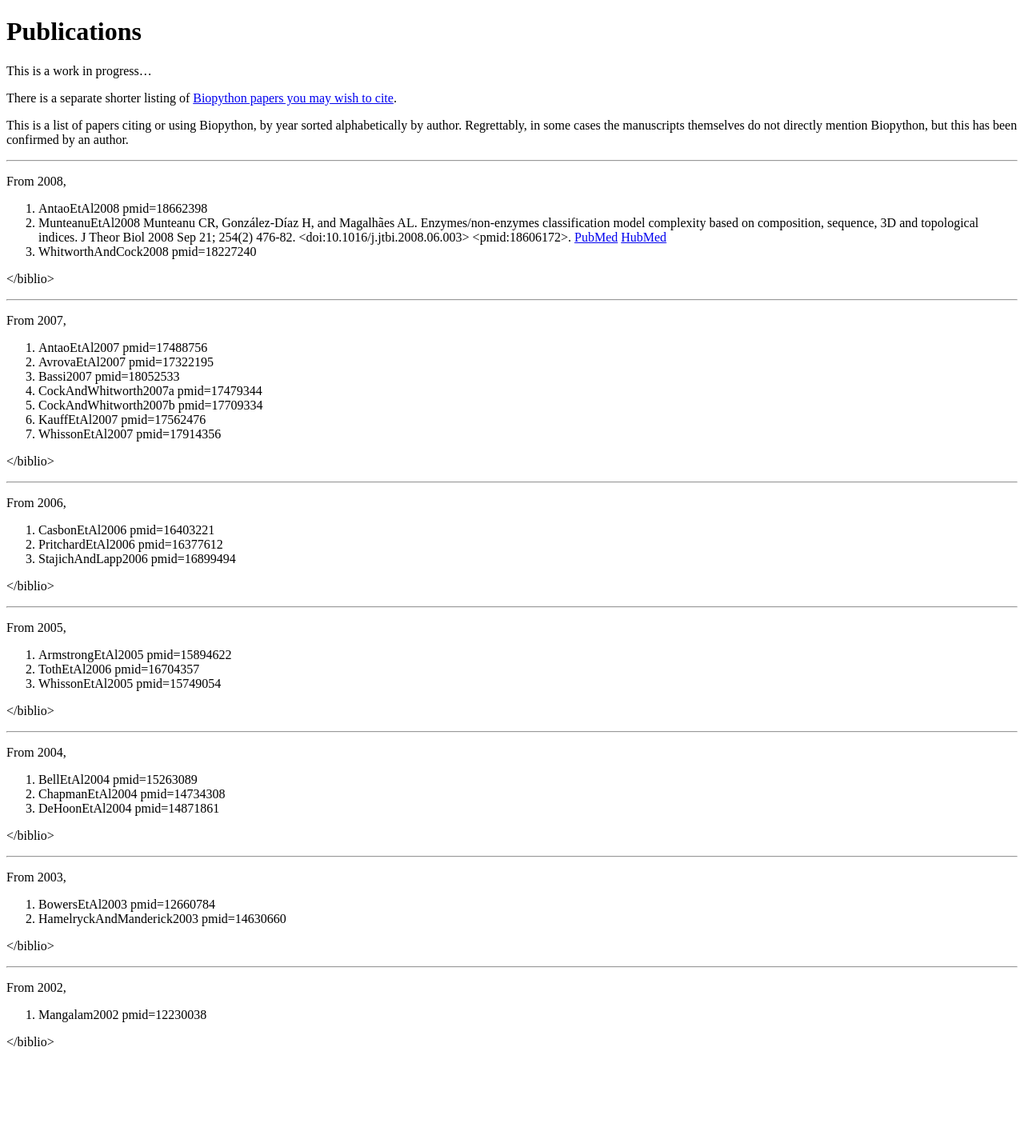
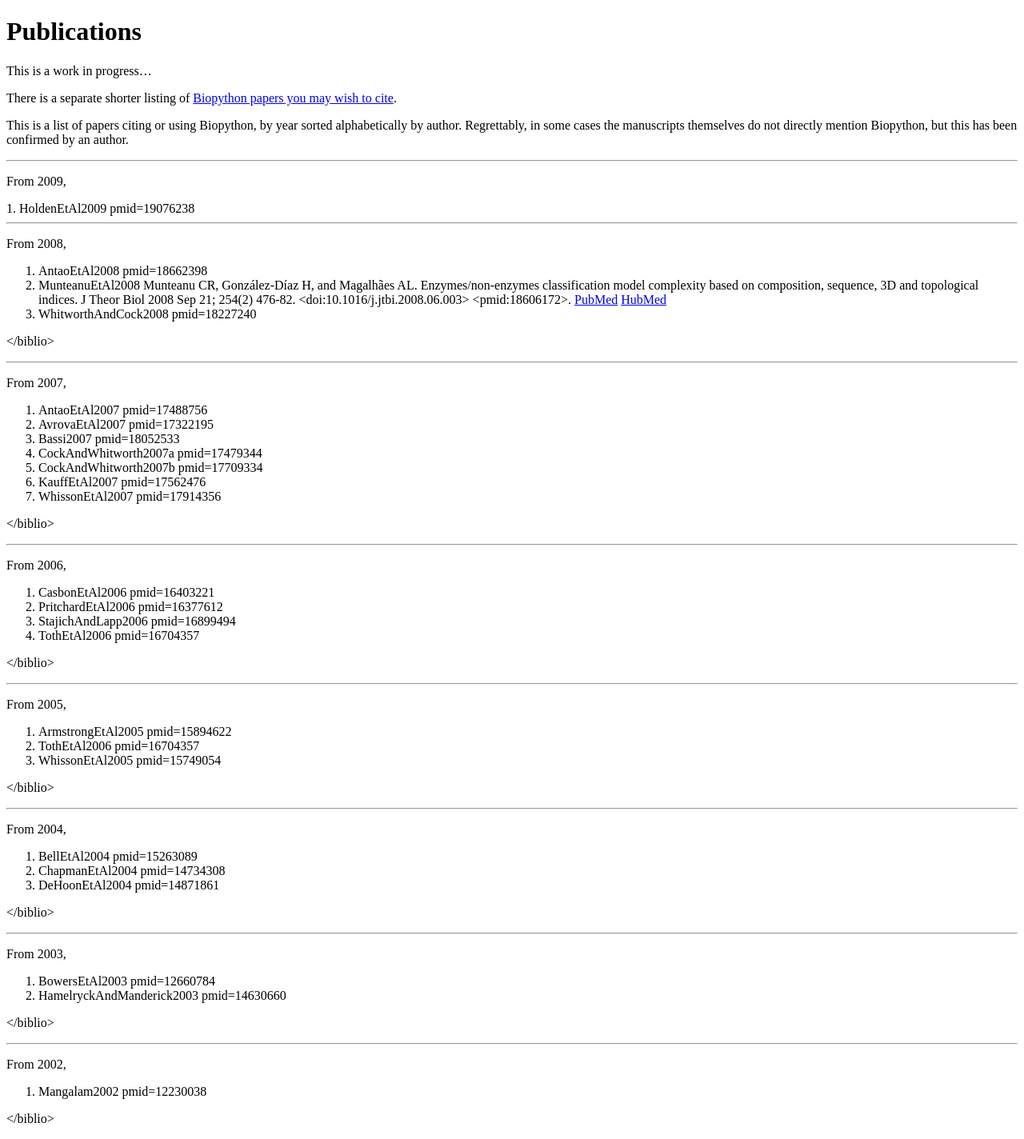
Before and after one commit to biopython/biopython.github.io, a Jekyll site: the page built from wiki/Publications.md, in a window 1280 px wide. Shown: the whole page at 80% size. Built offline with Jekyll 4.4.1, drawn with Linux system fonts in a browser that asks for light colours; before the commit the page ends 1328 px from its top, so only the background shows below that.

Commit message:
More from Leighton

```diff
--- a/wiki/Publications.md
+++ b/wiki/Publications.md
@@ -13,6 +13,16 @@ This is a list of papers citing or using Biopython, by year sorted
 alphabetically by author. Regrettably, in some cases the manuscripts
 themselves do not directly mention Biopython, but this has been
 confirmed by an author.
+
+------------------------------------------------------------------------
+
+From 2009,
+
+<biblio>
+
+1.  HoldenEtAl2009 pmid=19076238
+
+</biblio>
 
 ------------------------------------------------------------------------
 
@@ -51,6 +61,7 @@ From 2006, <biblio>
 1.  CasbonEtAl2006 pmid=16403221
 2.  PritchardEtAl2006 pmid=16377612
 3.  StajichAndLapp2006 pmid=16899494
+4.  TothEtAl2006 pmid=16704357
 
 </biblio>
 
```
Also changed, not shown: 1 other file.
